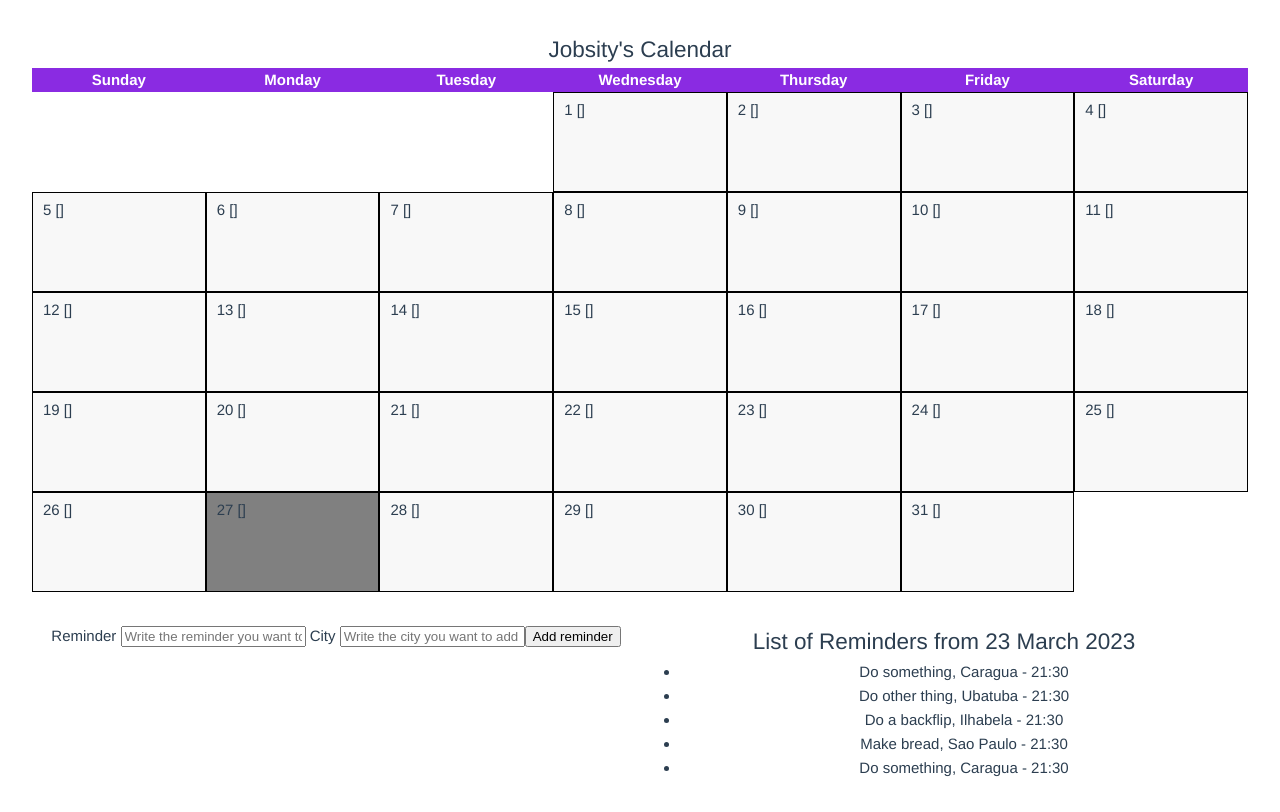
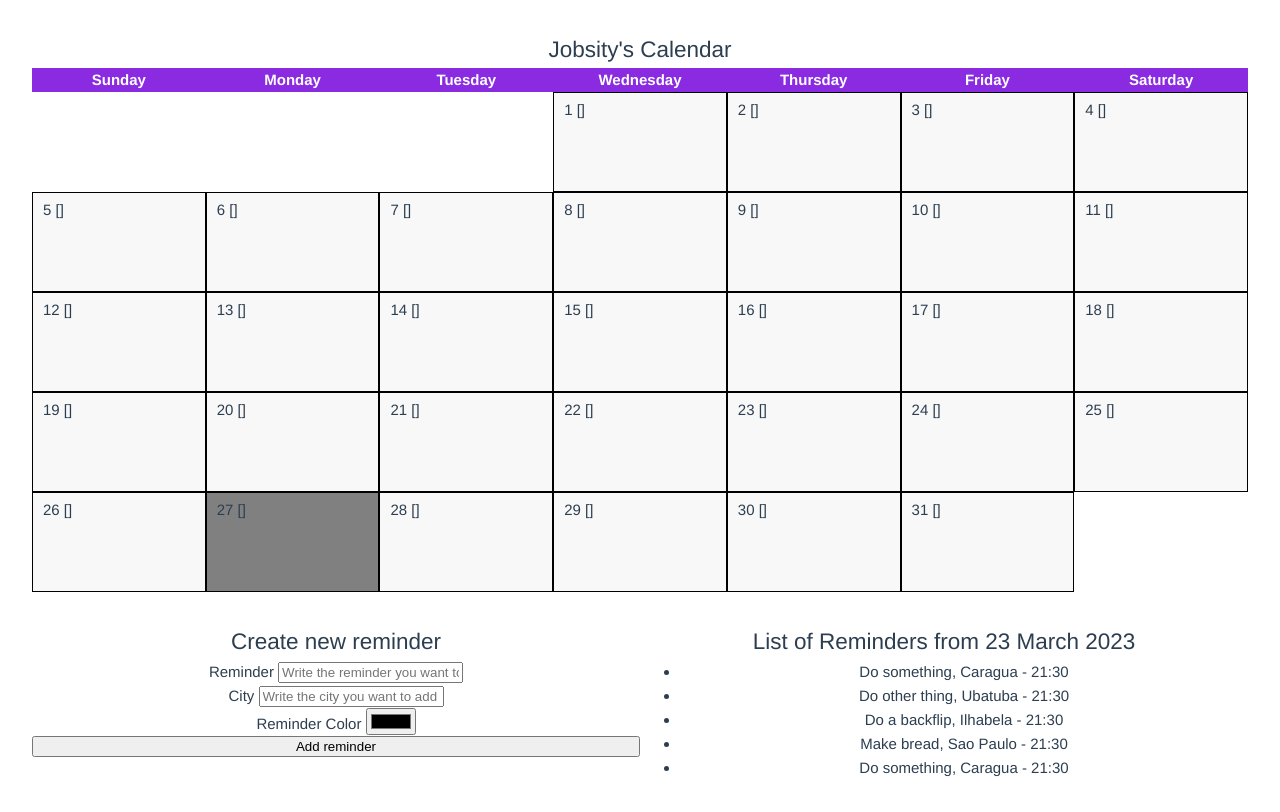
Before and after one commit to gabrielgomeso/vue-frontend-challenge, a Vue app: page / in a window 1280 px wide. Built offline with nearby package versions, Linux system fonts and the light colour scheme.

Commit message:
chore: add color picker and some styling to form

```diff
--- a/src/components/ReminderForm.vue
+++ b/src/components/ReminderForm.vue
@@ -1,5 +1,6 @@
 <template>
   <div class="reminder-form">
+    <h2>Create new reminder</h2>
     <label for="reminder">
       Reminder
       <input type="text" name="reminder" v-model="reminderText" placeholder="Write the reminder you want to add." maxlength="30">
@@ -8,6 +9,11 @@
     <label for="city">
       City
       <input type="text" name="city" v-model="reminderCity" placeholder="Write the city you want to add a reminder for.">
+    </label>
+
+    <label for="reminder-color">
+      Reminder Color
+      <input type="color" name="reminder-color" v-model="reminderColor" placeholder="Select the reminder color.">
     </label>
 
     <button type="button" @click="addReminder()">Add reminder</button>
@@ -23,7 +29,7 @@ export default defineComponent({
     return {
       reminderText: '',
       reminderCity: '',
-      reminderColor: 'red',
+      reminderColor: '',
     };
   },
   methods: {
@@ -41,3 +47,11 @@ export default defineComponent({
   }
 });
 </script>
+
+<style>
+.reminder-form {
+  display: flex;
+  flex-direction: column;
+}
+
+</style>
```
